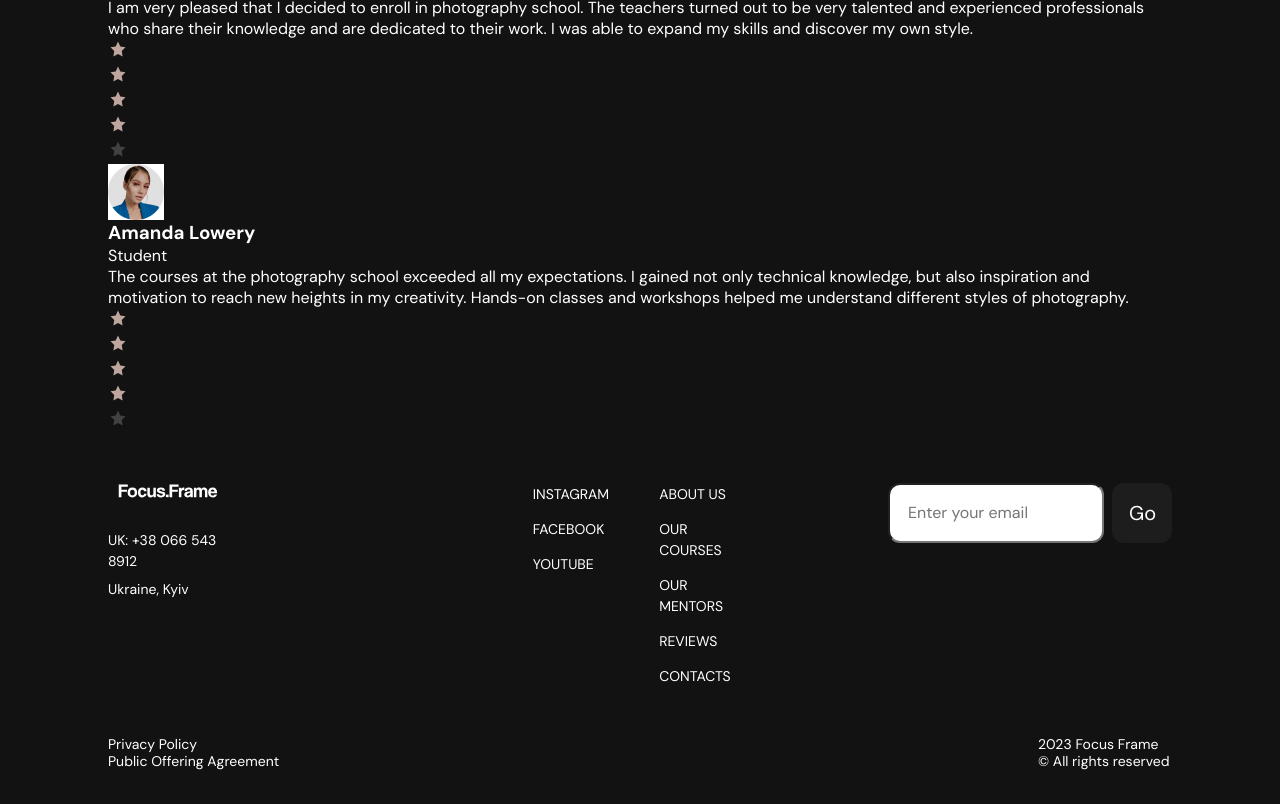
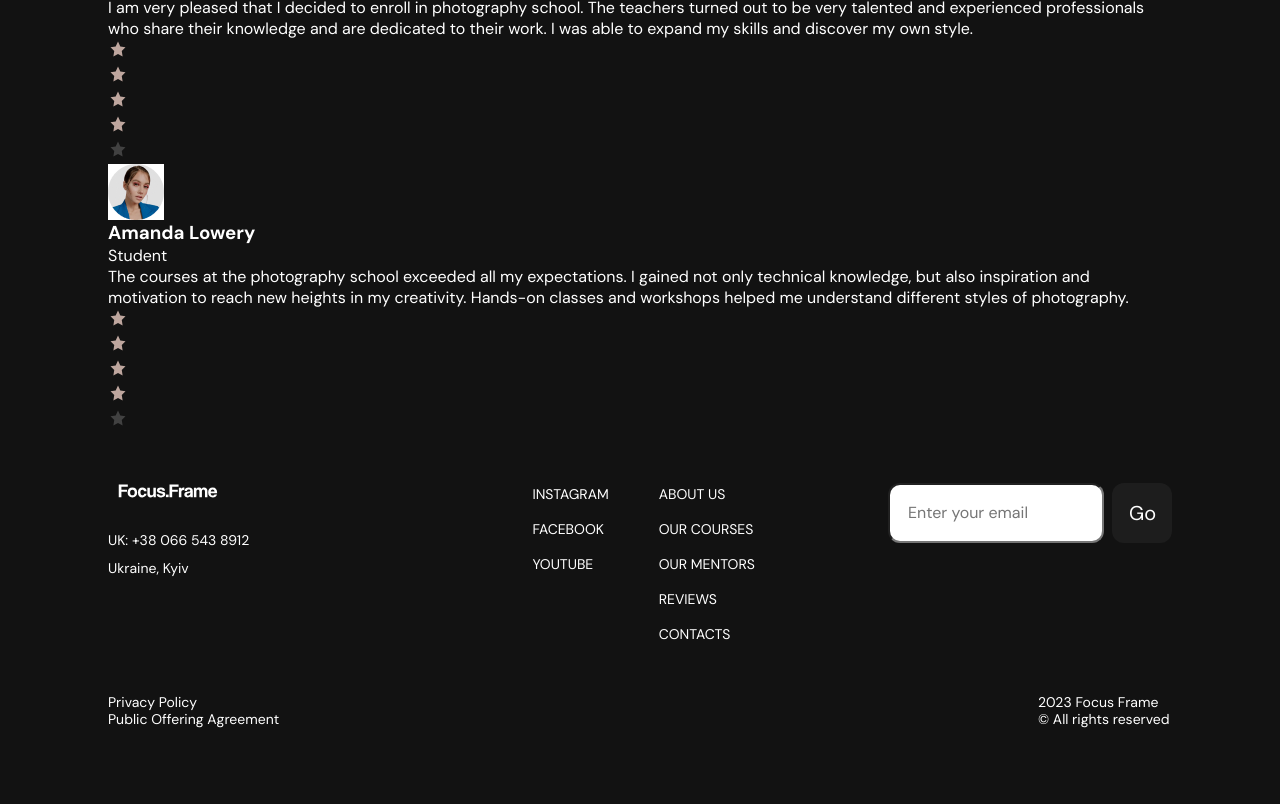
Before and after one commit to VolodymyrKozel/frontEndCoders, a website built with Vite: page src/index.html in a window 1280 px wide. Shown: the part 3099-3903 px from the top of the page. After the commit the page ends 3861 px from the top, so only its background shows below. Built offline with nearby package versions, Linux system fonts and the light colour scheme; files whose address does not match are found by name.

Commit message:
footer.css

```diff
--- a/src/css/footer.css
+++ b/src/css/footer.css
@@ -23,6 +23,7 @@
 }
 .web-footer-top {
   max-width: 142px;
+  flex-shrink: 0;
 
   margin-bottom: 40px;
 }
@@ -105,6 +106,7 @@
 }
 .footer-socials {
   max-width: 77px;
+  flex-shrink: 0;
 }
 .socials {
 }
@@ -114,6 +116,7 @@
 }
 .footer-menu {
   max-width: 97px;
+  flex-shrink: 0;
 }
 .menu-item {
 }
```
